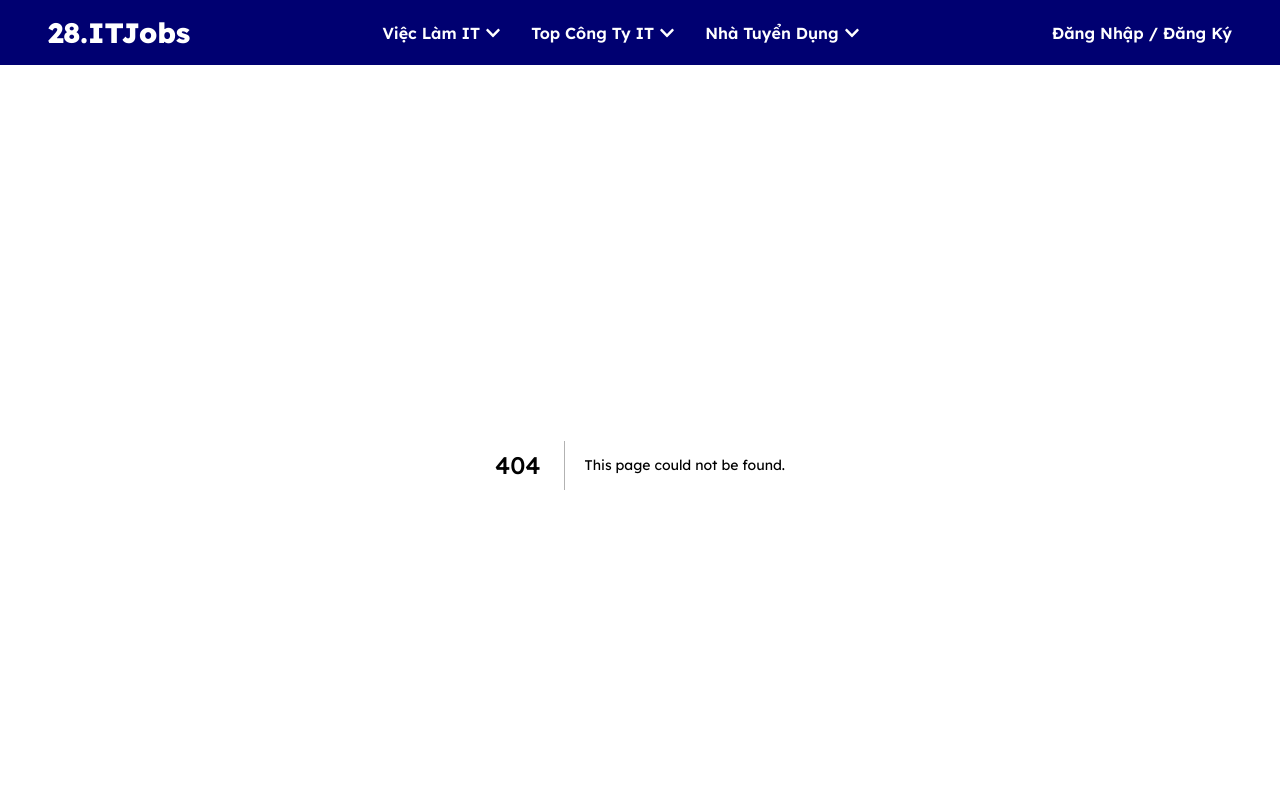
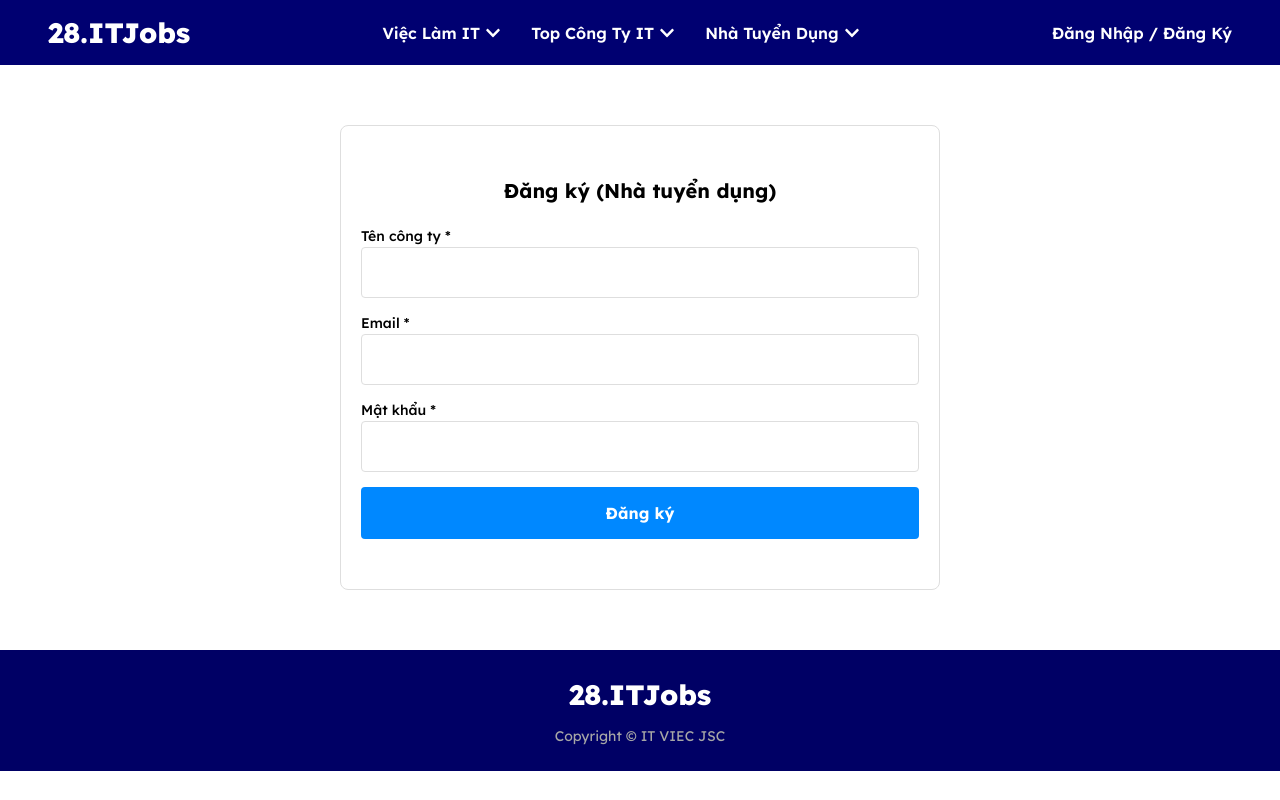
Before and after one commit to leminhanh033/project-3, a Next.js app: page /register in a window 1280 px wide. Before the commit this address had no page. Shown: the top 800 px of the page. Built offline with nearby package versions, Linux system fonts and the light colour scheme.

Commit message:
Trang đăng nhập (nhà tuyển dụng)

```diff
--- /dev/null
+++ b/src/app/(page)/(employee)/login/page.tsx
@@ -0,0 +1,31 @@
+import { Metadata } from "next";
+
+export const metadata: Metadata = {
+    title: "Đăng nhập",
+    description: "Trang đăng nhập của nhà tuyển dụng",
+}
+export default function Register() {
+    return (
+        <>
+            <div className="mt-[60px]">
+                <div className="container flex justify-center">
+                    <div className="w-[600px] rounded-[8px] p-[50px_20px]" style={{border: "1px solid #DEDEDE"}}>
+                        <div className="text-center text-[20px] font-[700] text-[#000000]">Đăng nhập (Nhà tuyển dụng)</div>
+                        <form action="" className="mt-[20px] flex flex-col gap-[15px] text-[14px] font-[500] text-[#000000]">
+                            <div>
+                                <label htmlFor="email">Email *</label>
+                                <input type="email" id="email" className="rounded-[4px] w-full p-[14px_20px]" style={{border: "1px solid #DEDEDE"}}/>
+                            </div>
+                            <div>
+                                <label htmlFor="pass">Mật khẩu *</label>
+                                <input type="password" id="pass" className="rounded-[4px] w-full p-[14px_20px]" style={{border: "1px solid #DEDEDE"}}/>
+                            </div>
+                            <button className="rounded-[4px] w-full bg-[#0088FF] p-[14px_20px] text-[16px] font-[700] text-[#FFFFFF] ">Đăng nhập</button>
+                        </form>
+                    </div>
+
+                </div>
+            </div>
+        </>
+    )
+}
--- /dev/null
+++ b/src/app/(page)/(employee)/register/page.tsx
@@ -0,0 +1,35 @@
+import { Metadata } from "next";
+
+export const metadata: Metadata = {
+    title: "Đăng ký",
+    description: "Trang đăng ký của nhà tuyển dụng",
+}
+export default function Register() {
+    return (
+        <>
+            <div className="mt-[60px]">
+                <div className="container flex justify-center">
+                    <div className="w-[600px] rounded-[8px] p-[50px_20px]" style={{border: "1px solid #DEDEDE"}}>
+                        <div className="text-center text-[20px] font-[700] text-[#000000]">Đăng ký (Nhà tuyển dụng)</div>
+                        <form action="" className="mt-[20px] flex flex-col gap-[15px] text-[14px] font-[500] text-[#000000]">
+                            <div>
+                                <label htmlFor="name">Tên công ty *</label>
+                                <input type="text" id="name" className="rounded-[4px] w-full p-[14px_20px]" style={{border: "1px solid #DEDEDE"}} />
+                            </div>
+                            <div>
+                                <label htmlFor="email">Email *</label>
+                                <input type="email" id="email" className="rounded-[4px] w-full p-[14px_20px]" style={{border: "1px solid #DEDEDE"}}/>
+                            </div>
+                            <div>
+                                <label htmlFor="pass">Mật khẩu *</label>
+                                <input type="password" id="pass" className="rounded-[4px] w-full p-[14px_20px]" style={{border: "1px solid #DEDEDE"}}/>
+                            </div>
+                            <button className="rounded-[4px] w-full bg-[#0088FF] p-[14px_20px] text-[16px] font-[700] text-[#FFFFFF] ">Đăng ký</button>
+                        </form>
+                    </div>
+
+                </div>
+            </div>
+        </>
+    )
+}
```
